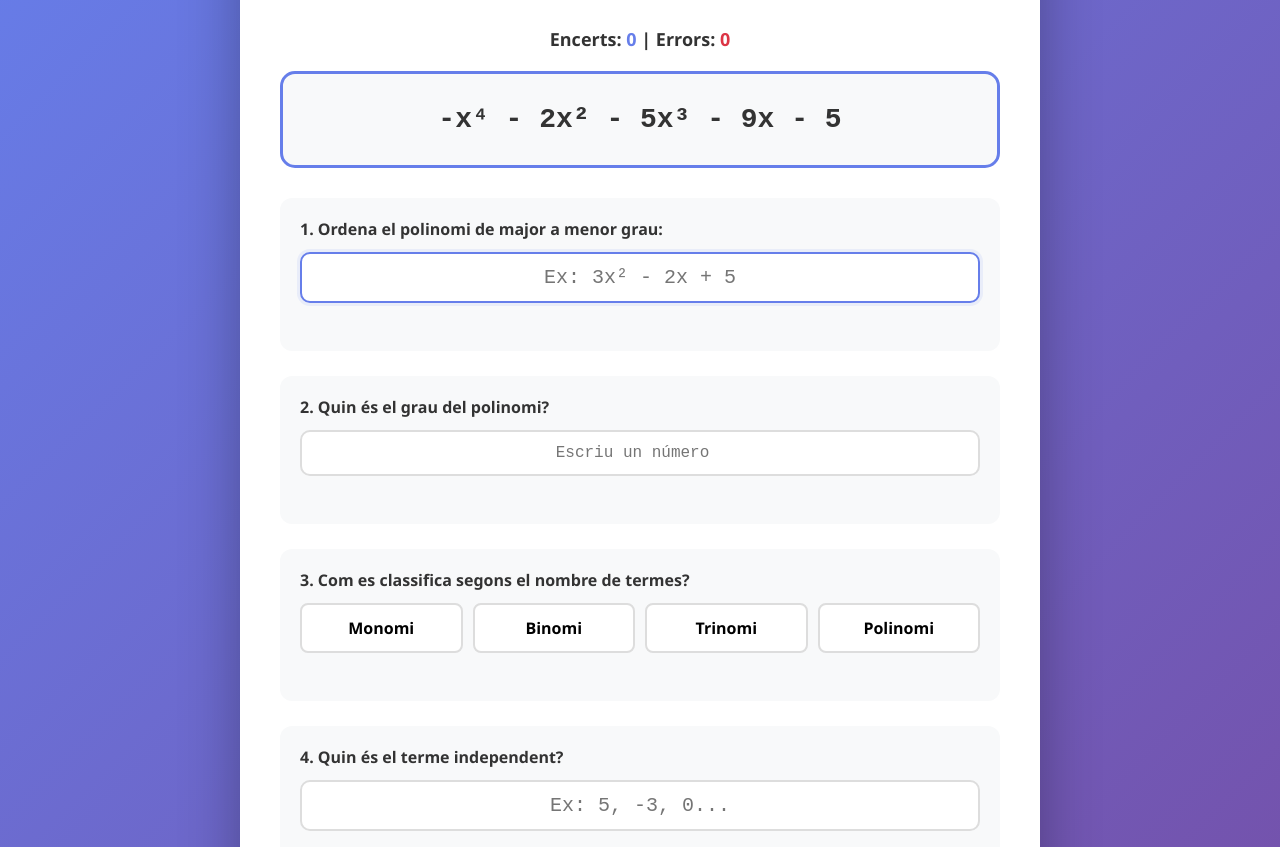
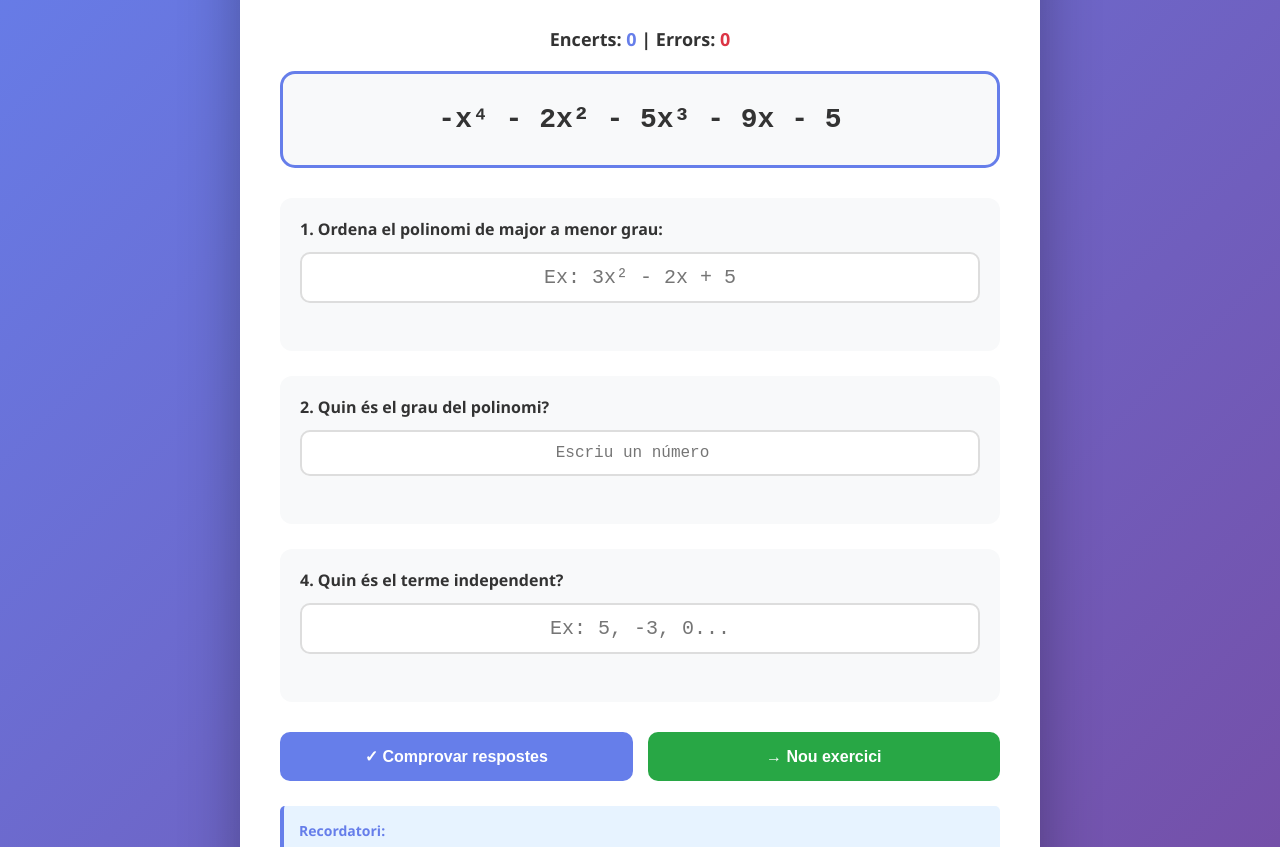
Before and after one commit to AlbertGodina/algebra, a plain HTML site: page exercicis/polinomis/identificar_ordenar.html in a window 1280 px wide. Shown: the part 130-977 px from the top of the page. Drawn offline with Linux system fonts and the light colour scheme.

Commit message:
Remove classification question group from HTML

```diff
--- a/exercicis/polinomis/identificar_ordenar.html
+++ b/exercicis/polinomis/identificar_ordenar.html
@@ -290,17 +290,6 @@
                 <label class="question-label">2. Quin és el grau del polinomi?</label>
                 <input type="number" id="grauInput" placeholder="Escriu un número">
                 <div class="feedback" id="grauFeedback"></div>
-            </div>
-
-            <div class="question-group">
-                <label class="question-label">3. Com es classifica segons el nombre de termes?</label>
-                <div class="classification-options">
-                    <div class="class-option" onclick="selectClassification('monomi')">Monomi</div>
-                    <div class="class-option" onclick="selectClassification('binomi')">Binomi</div>
-                    <div class="class-option" onclick="selectClassification('trinomi')">Trinomi</div>
-                    <div class="class-option" onclick="selectClassification('polinomi')">Polinomi</div>
-                </div>
-                <div class="feedback" id="classFeedback"></div>
             </div>
 
             <div class="question-group">
```
